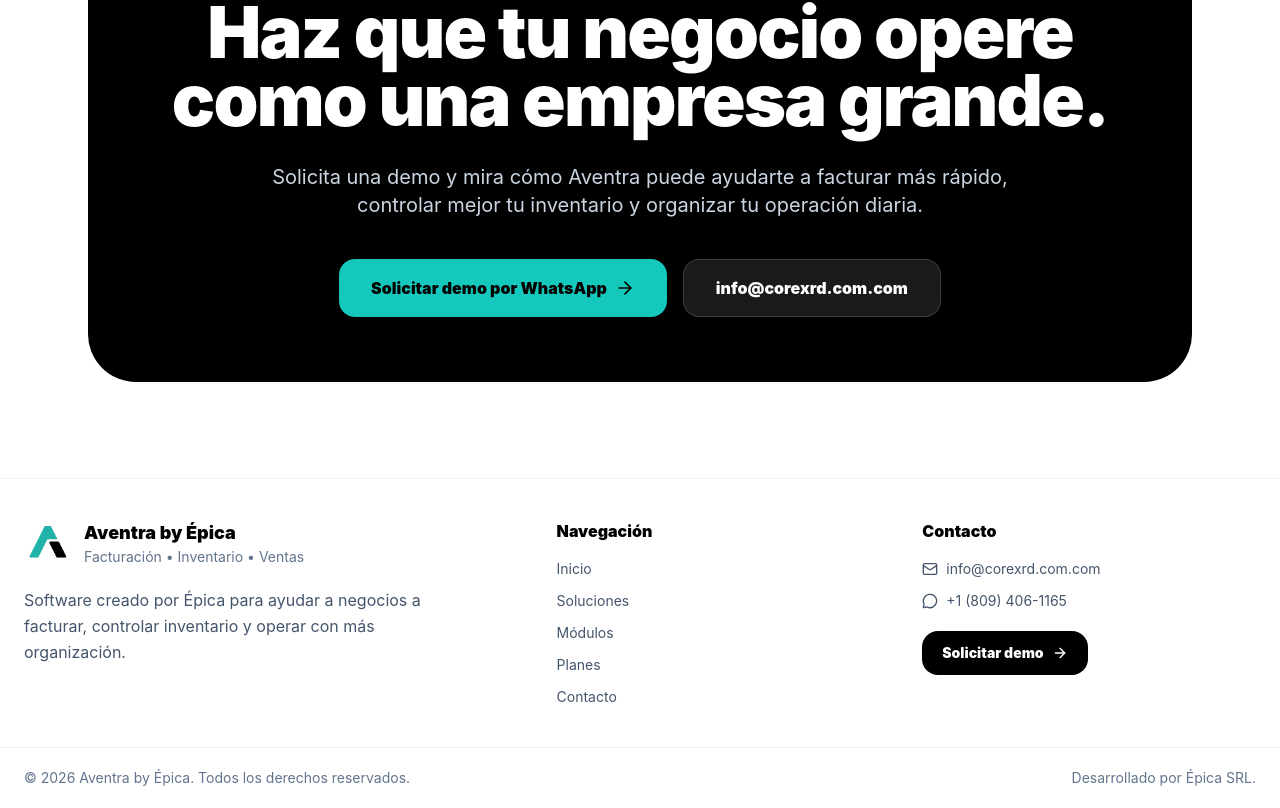
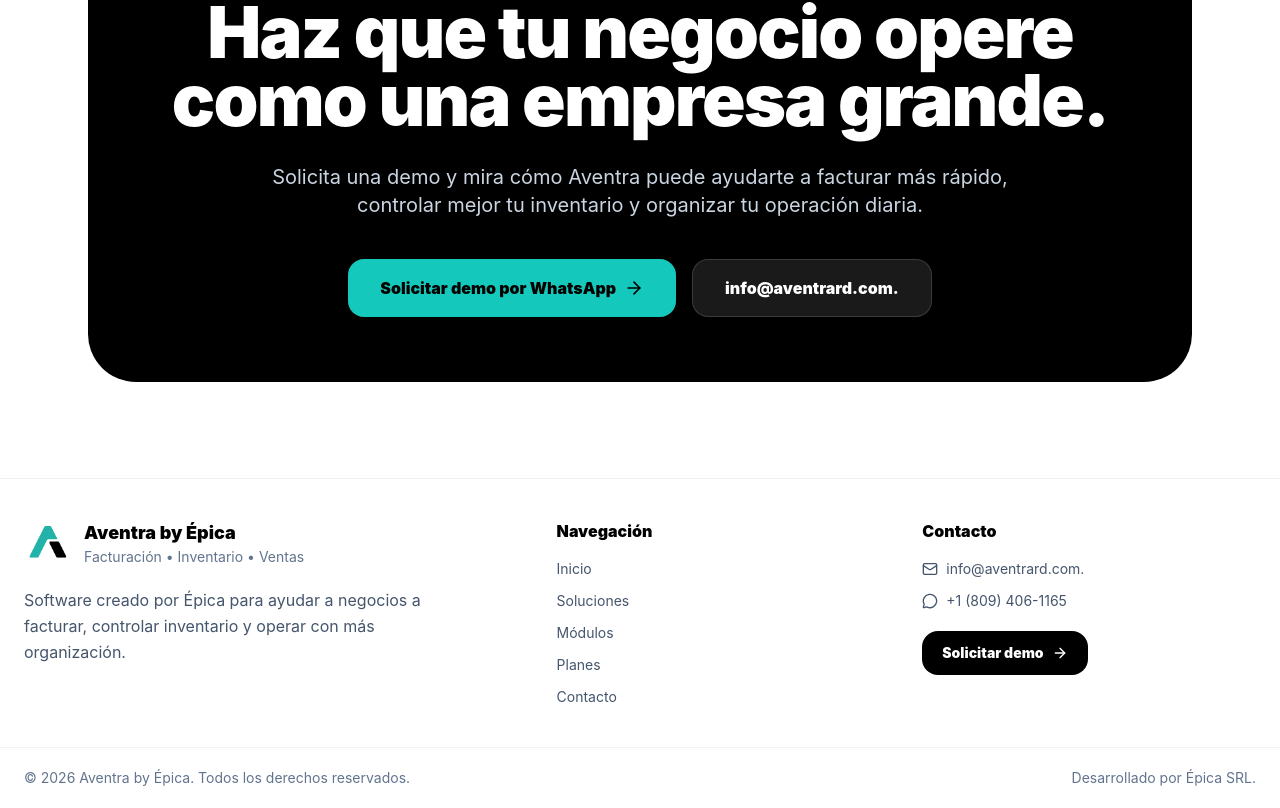
Before and after one commit to epicadrd/landing-page-corex, a React (Vite) app: page / in a window 1280 px wide. Shown: the part 5228-6036 px from the top of the page. Built offline with nearby package versions, Linux system fonts and the light colour scheme.

Commit message:
Corrigiendo url de iniciar sesion y registro

```diff
--- a/components/Footer.jsx
+++ b/components/Footer.jsx
@@ -1,7 +1,7 @@
 import { Link } from "react-router-dom";
 import { Mail, MessageCircle, ArrowRight } from "lucide-react";
 
-const contactEmail = "info@corexrd.com.com";
+const contactEmail = "info@aventrard.com.";
 const whatsappUrl = "https://wa.me/18094061165";
 
 export default function Footer() {
--- a/src/pages/ContactPage.jsx
+++ b/src/pages/ContactPage.jsx
@@ -13,7 +13,7 @@
   MapPin,
 } from "lucide-react";
 
-const contactEmail = "info@corexrd.com.com";
+const contactEmail = "info@aventrard.com.";
 const whatsappUrl = "https://wa.me/18094061165";
 const whatsappNumber = "+1 (809) 406-1165";
 
--- a/src/pages/LandingPage.jsx
+++ b/src/pages/LandingPage.jsx
@@ -27,10 +27,10 @@
   Zap,
 } from "lucide-react";
 
-const contactEmail = "info@corexrd.com.com";
+const contactEmail = "info@aventrard.com.";
 const whatsappUrl = "https://wa.me/18094061165";
-const loginUrl = "https://app.corexrd.com/login";
-const registerUrl = "https://app.corexrd.com/registro";
+const loginUrl = "https://app.aventrard.com/login";
+const registerUrl = "https://app.aventrard.com/registro";
 
 export default function LandingPage() {
   const [menuOpen, setMenuOpen] = useState(false);
```
Also changed, not shown: public/corexicon.png (deleted).
